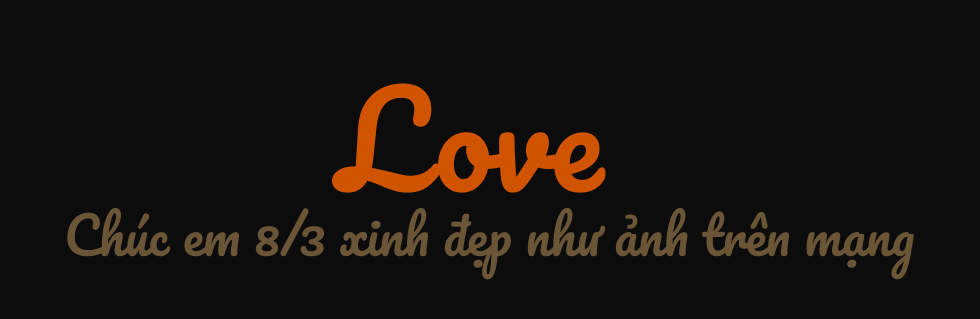
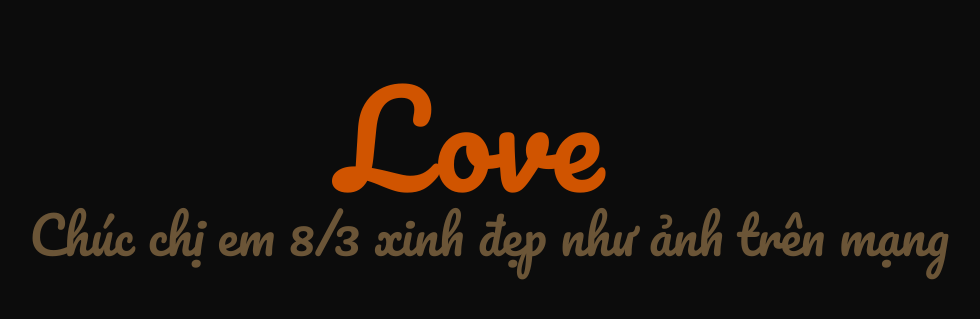
Before and after one commit to quanngo2005/wuuan, a plain HTML site: page index.html in a window 1280 px wide. Shown: the part 239-558 px from the top of the page, without its empty margins (170-1150 px from the left). Drawn offline with Linux system fonts and the light colour scheme; a web font is replaced by a local one.

Commit message:
Update index.html

```diff
--- a/index.html
+++ b/index.html
@@ -39,7 +39,7 @@ supportsCssVars() || alert("Please view this demo in a modern browser that suppo
 					<span>Love</span>
 				</h2>
 				<h2 class="content__title no-select">
-					<span class="content__title-sub">Chúc em 8/3 xinh đẹp như ảnh trên mạng</span>
+					<span class="content__title-sub">Chúc chị em 8/3 xinh đẹp như ảnh trên mạng</span>
 				</h2>
 			</div>
 		</main>
```
